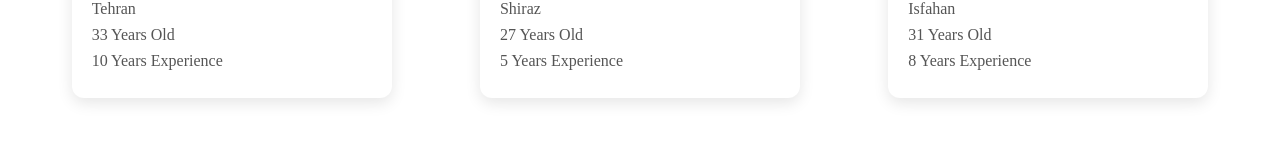
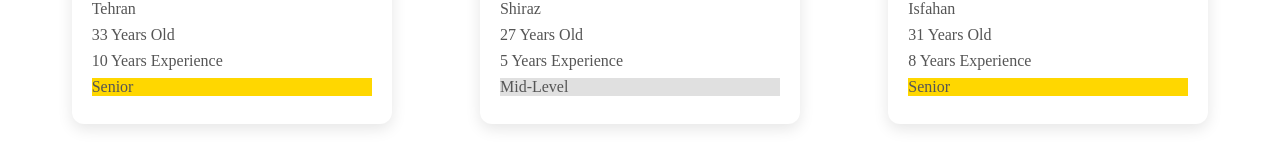
Before and after one commit to Zeynab-jalalian/Dev-Team-Cards, a React (Vite) app: page / in a window 1280 px wide. Shown: the part 709-877 px from the top of the page. Built offline with nearby package versions, Linux system fonts and the light colour scheme.

Commit message:
conditional rendering

```diff
--- a/src/App.css
+++ b/src/App.css
@@ -56,3 +56,21 @@
   justify-content: center;
   gap: 25px;
 }
+.level-badge {
+  display: inline-block;
+  padding: 6px 14px;
+  border-radius: 20px;
+  font-size: 14px;
+  font-weight: bold;
+  margin-top: 15px;
+}
+
+.senior {
+  background-color: #ffd700;
+  color: #333;
+}
+
+.normal {
+  background-color: #e0e0e0;
+  color: #555;
+}
--- a/src/Components/Card.jsx
+++ b/src/Components/Card.jsx
@@ -1,6 +1,6 @@
 import React from "react";
 
-function Card({ name, city, job, age, experience, image }) {
+function Card({ name, city, job, age, experience, image, level }) {
   return (
     <div className="card">
       <div className="card-image">
@@ -17,6 +17,8 @@ function Card({ name, city, job, age, experience, image }) {
         <p>{age} Years Old</p>
 
         <p>{experience} Experience</p>
+
+        <p className={level === "Senior" ? "senior" : "normal"}>{level}</p>
       </div>
     </div>
   );
--- a/src/data.js
+++ b/src/data.js
@@ -6,6 +6,7 @@ const users = [
     job: "Programmer",
     age: 33,
     experience: "10 Years",
+    level: "Senior",
     image: "user1.jfif",
   },
   {
@@ -15,6 +16,7 @@ const users = [
     job: "UI/UX Designer",
     age: 27,
     experience: "5 Years",
+    level: "Mid-Level",
     image: "user2.jfif",
   },
   {
@@ -24,6 +26,7 @@ const users = [
     job: "Backend Developer",
     age: 31,
     experience: "8 Years",
+    level: "Senior",
     image: "user3.jfif",
   },
   {
@@ -33,6 +36,7 @@ const users = [
     job: "Frontend Developer",
     age: 24,
     experience: "2 Years",
+    level: "Junior",
     image: "user4.jpg",
   },
   {
@@ -42,6 +46,7 @@ const users = [
     job: "DevOps Engineer",
     age: 35,
     experience: "11 Years",
+    level: "Senior",
     image: "user5.jfif",
   },
   {
@@ -51,7 +56,9 @@ const users = [
     job: "Mobile Developer",
     age: 29,
     experience: "6 Years",
+    level: "Mid-Level",
     image: "user6.jfif",
   },
 ];
+
 export default users;
```
